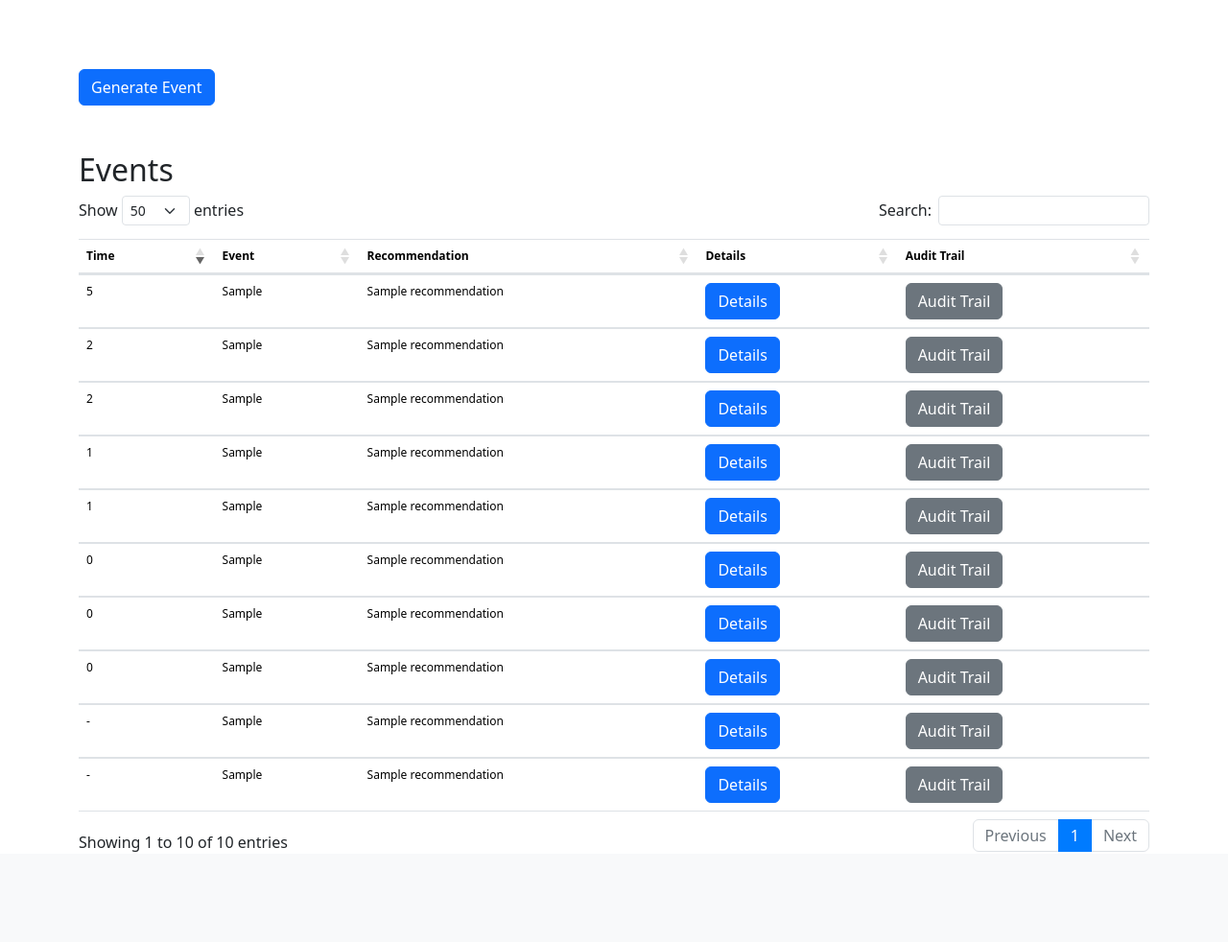
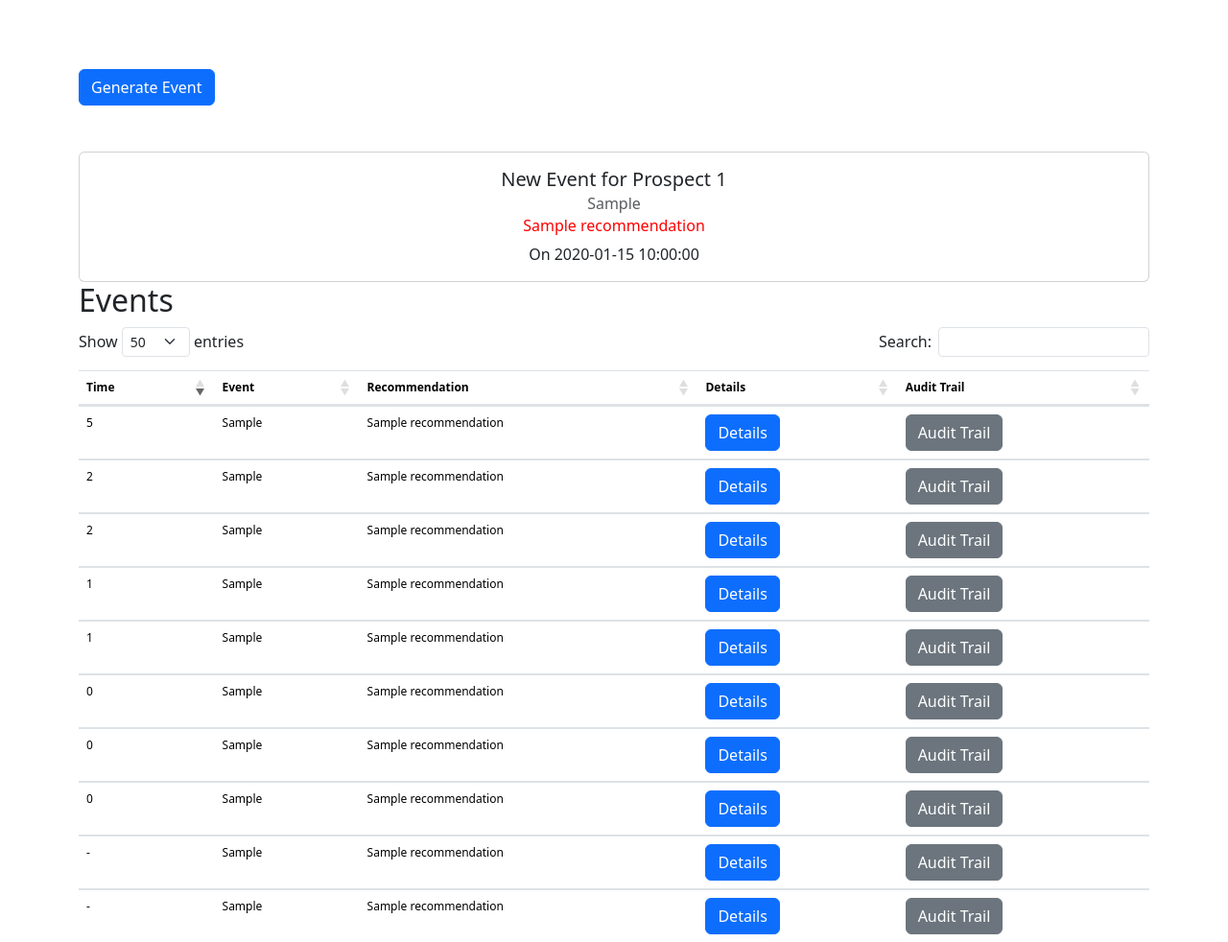
Before and after one commit to gimenopea/capstone_demo, a Flask app: template templates/index.html in a window 1280 px wide. Shown: the part 137-1119 px from the top of the page at 96% size. Before the commit the page ends 1025 px from the top, so only its background shows below. Run offline with Flask 2, Linux system fonts and the light colour scheme; the template is opened without the code that fills it: most values are stand-ins (such as "Sample title", 1, 10 or a date in 2020); some libraries are stand-ins or nearby versions.

Commit message:
add event box

```diff
--- a/app.py
+++ b/app.py
@@ -7,6 +7,7 @@ from datetime import datetime
 import sys
 
 from dotenv import load_dotenv
+
 def setup():
     load_dotenv()
     print('keys loaded')
--- a/templates/index.html
+++ b/templates/index.html
@@ -45,6 +45,26 @@
     </form>
     <br />
     <br />
+
+
+    <div id="newest-row" class="card text-center">
+      {% set newest_row = data.tail(1).iloc[0] %}
+      <div class="card-body text-center">
+        <h5 class="card-title">New Event for Prospect {{ newest_row.get('action.prospect_id') }}</h5>
+        {% if newest_row.get('action.event_type') == 'donation' %}
+          <h6 class="card-subtitle mb-2 text-muted"> Our prospect just made a donation to support the {{ newest_row.get('action.donation_purpose') }}</h6>
+          <h6 class="card-subtitle mb-2 text-muted"> this initiative aids in {{ newest_row.get('action.description') }}</h6>
+        {% else %}
+          <h6 class="card-subtitle mb-2 text-muted">{{ newest_row.get('action.event_type') }}</h6>
+        {% endif %}
+     <h6 class="card-subtitle mb-2 text-muted">   <span style="color: red">{{ newest_row.get('recommendation') }}</span></h6>
+        <p class="card-text">On {{ newest_row.get('request_time') }}</p>
+      </div>
+    </div>
+
+
+
+
 
     <h2>Events</h2>
     <table class="table" id="dataTable">
```
